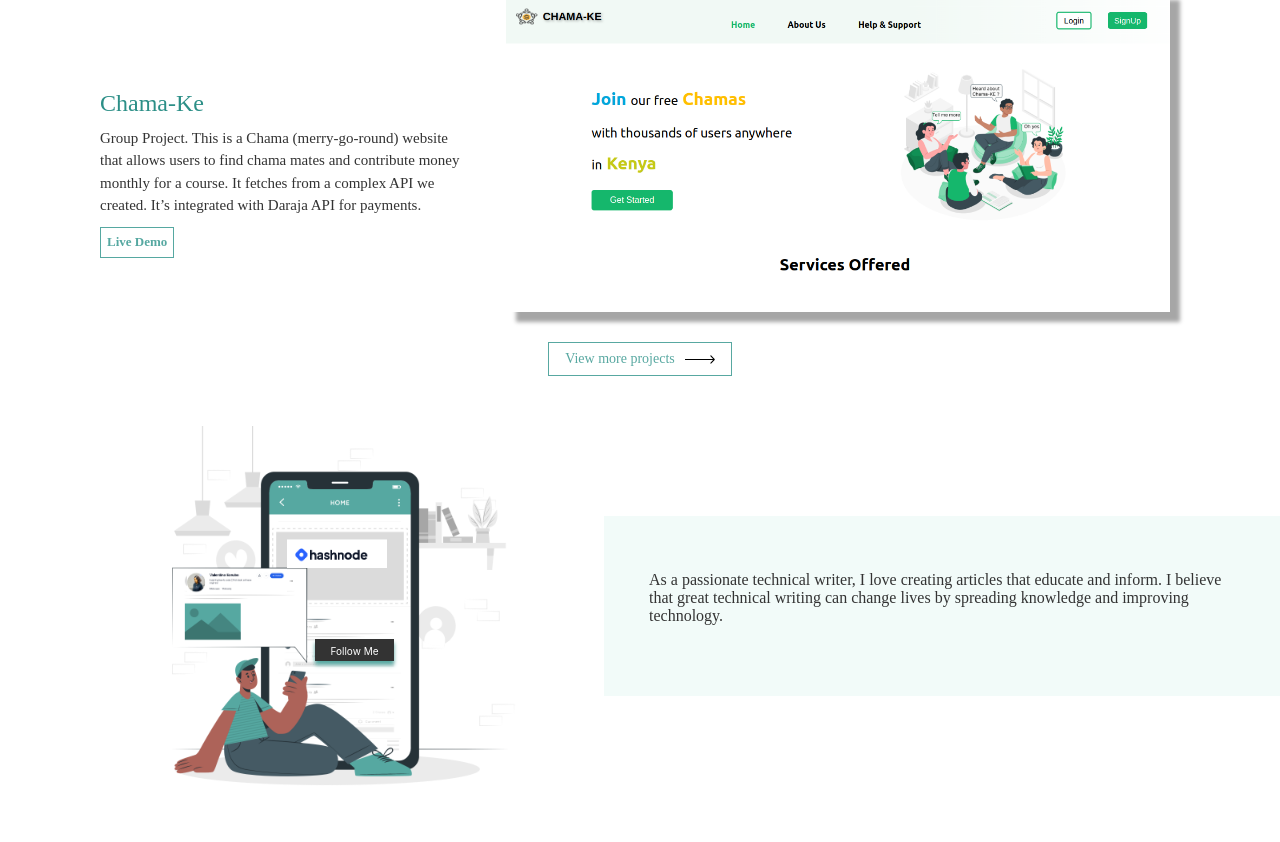
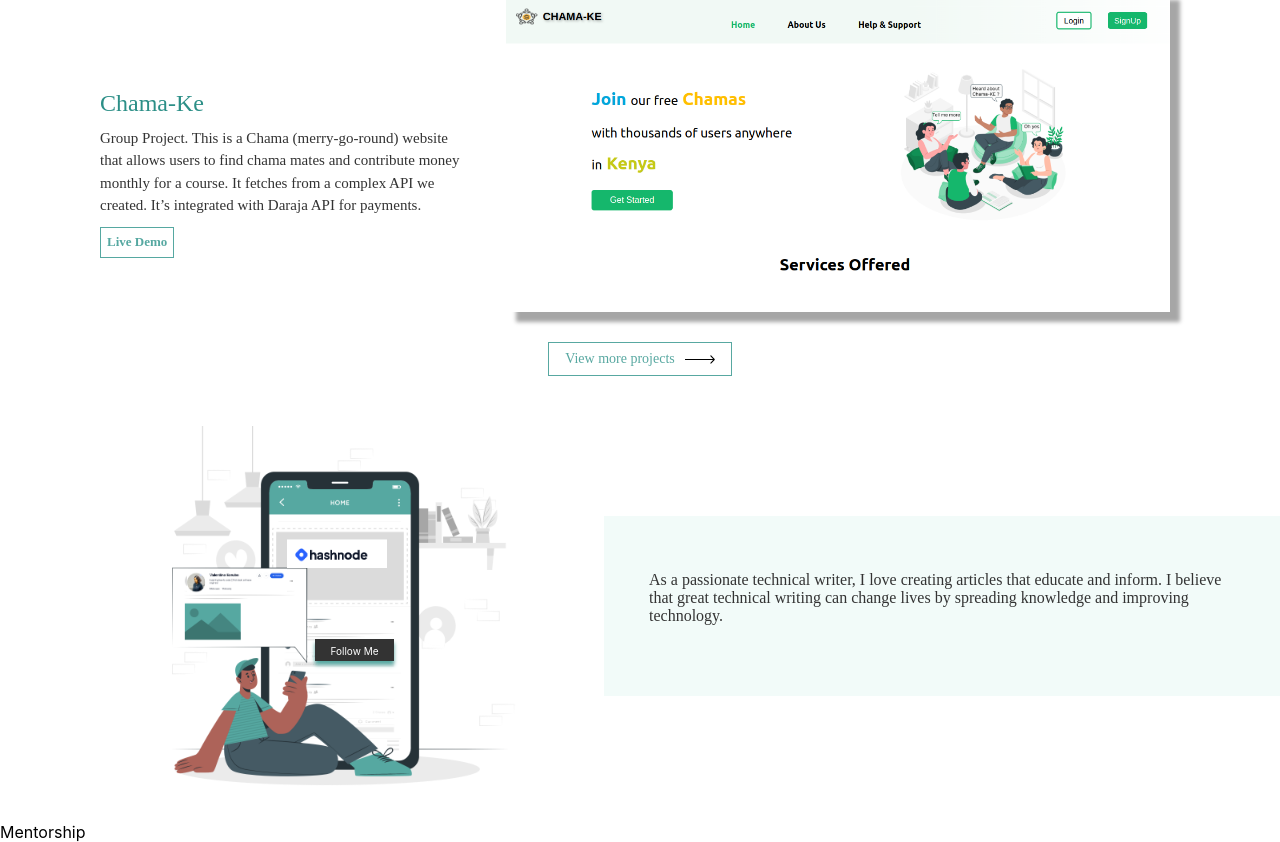
Before and after one commit to Vkerubo/my-portolio, a React (Create React App) app: page / in a window 1280 px wide. Shown: the part 2288-3130 px from the top of the page. Built offline with nearby package versions, Linux system fonts and the light colour scheme.

Commit message:
render Mentorship on Homepage

```diff
--- a/src/components/Homepage.js
+++ b/src/components/Homepage.js
@@ -5,6 +5,7 @@ import MySkills from "./MySkills";
 import AboutMe from "./AboutMe";
 import Projects from "./Projects";
 import Blog from "./Blog";
+import Mentorship from "./Mentorship";
 
 function Homepage() {
   return (
@@ -15,6 +16,7 @@ function Homepage() {
       <AboutMe />
       <Projects />
       <Blog />
+      <Mentorship />
     </>
   );
 }
```
